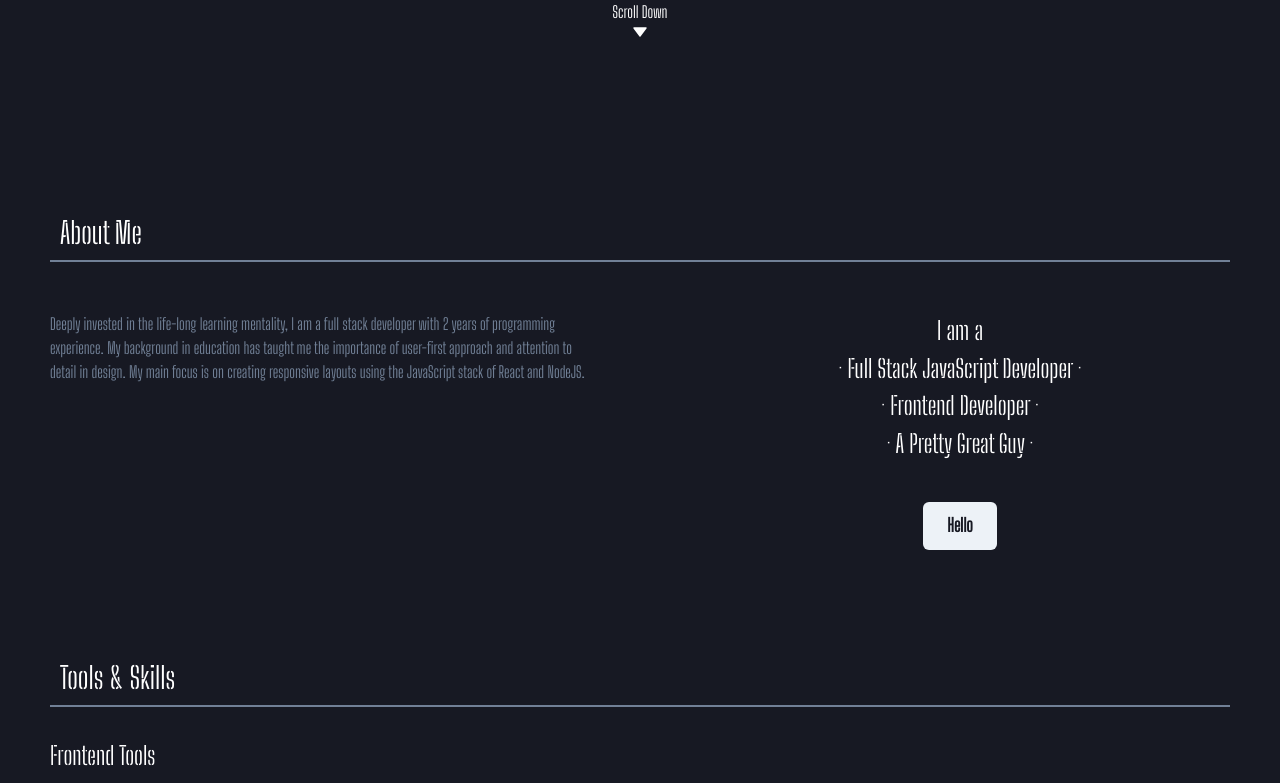
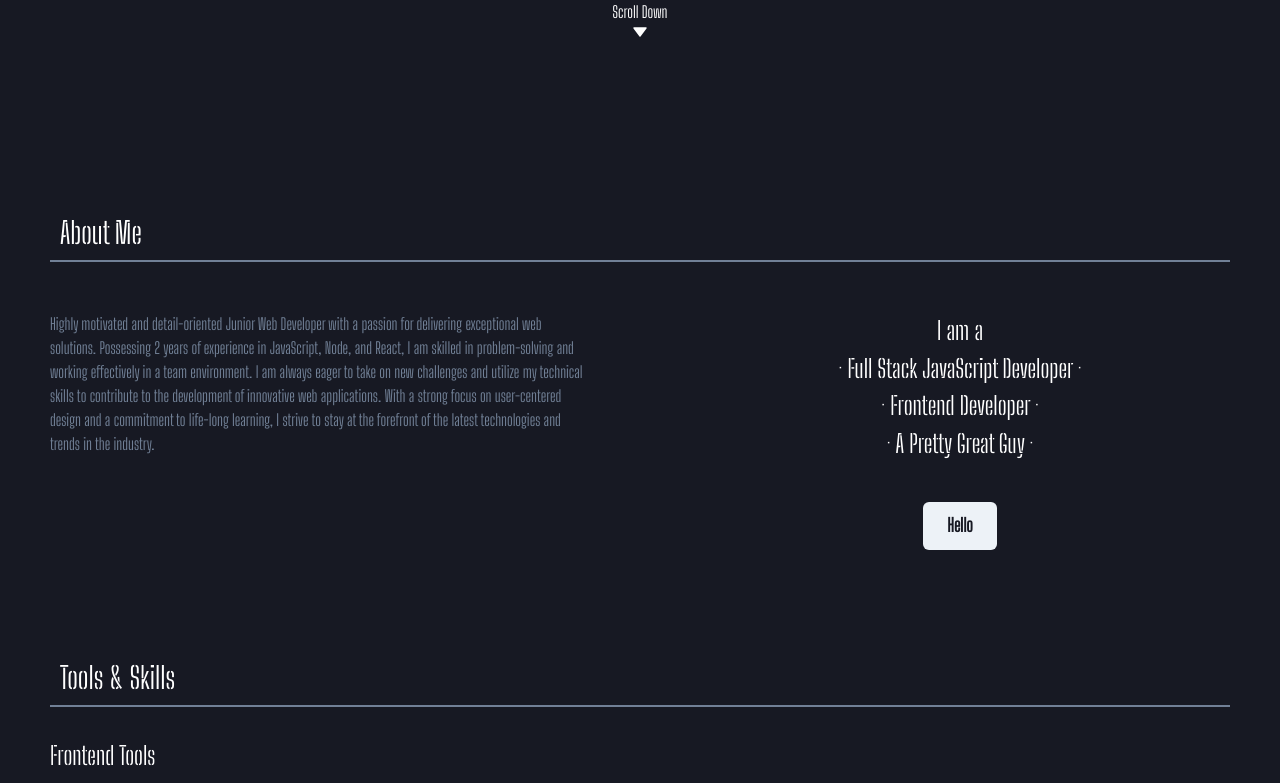
Before and after one commit to Maii0407/akmal-portfolio, a React (Create React App) app: page / in a window 1280 px wide. Shown: the part 595-1378 px from the top of the page. Built offline with nearby package versions, Linux system fonts and the light colour scheme.

Commit message:
minor changes on about me section

```diff
--- a/src/components/sections/AboutMe.js
+++ b/src/components/sections/AboutMe.js
@@ -34,9 +34,14 @@ export const AboutMeSection = () => {
           padding={{ base: '10px', md: '50px' }}
           color='gray.500'
         >
-          Deeply invested in the life-long learning mentality, I am a full stack developer with 2 years of programming
-          experience. My background in education has taught me the importance of user-first approach and attention to detail
-          in design. My main focus is on creating responsive layouts using the JavaScript stack of React and NodeJS.
+          Highly motivated and detail-oriented Junior Web Developer with a passion for
+          delivering exceptional web solutions. Possessing 2 years of experience in
+          JavaScript, Node, and React, I am skilled in problem-solving and working
+          effectively in a team environment. I am always eager to take on new
+          challenges and utilize my technical skills to contribute to the
+          development of innovative web applications. With a strong focus on
+          user-centered design and a commitment to life-long learning, I strive to
+          stay at the forefront of the latest technologies and trends in the industry.
         </Text>
 
         <Flex
```
